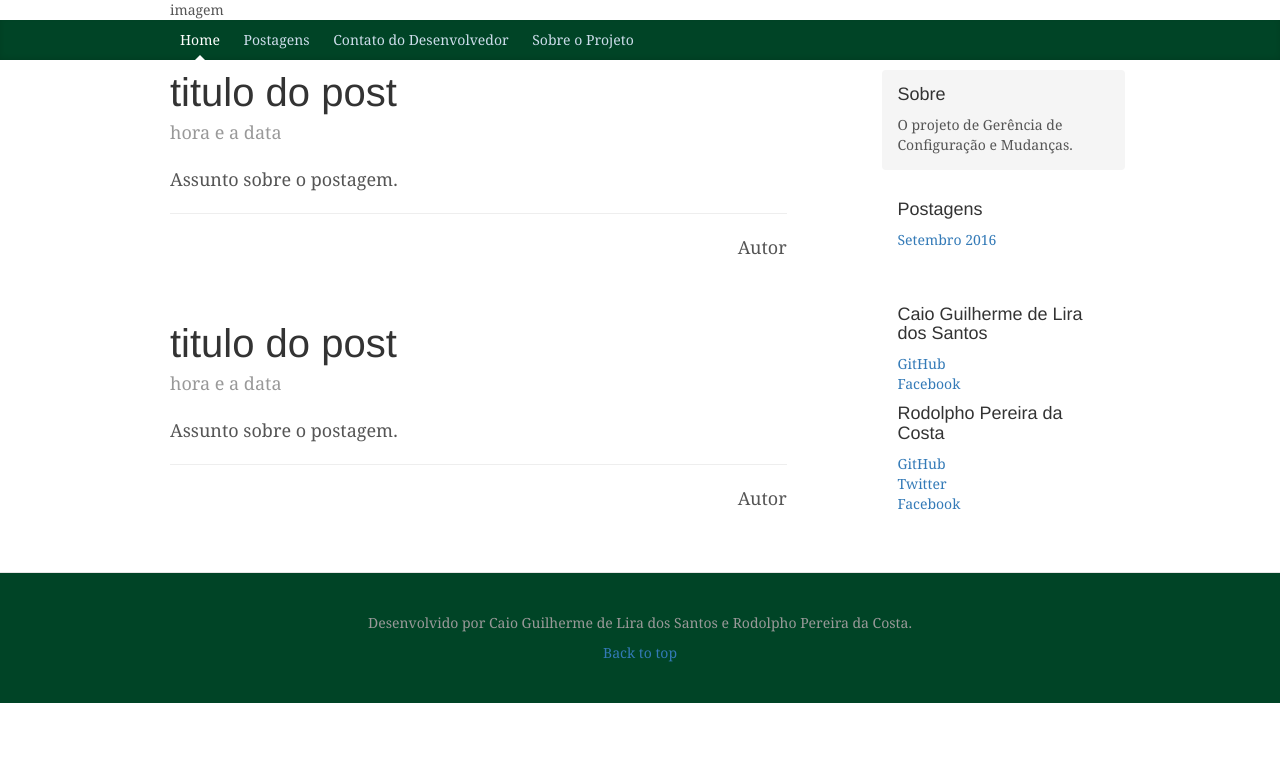
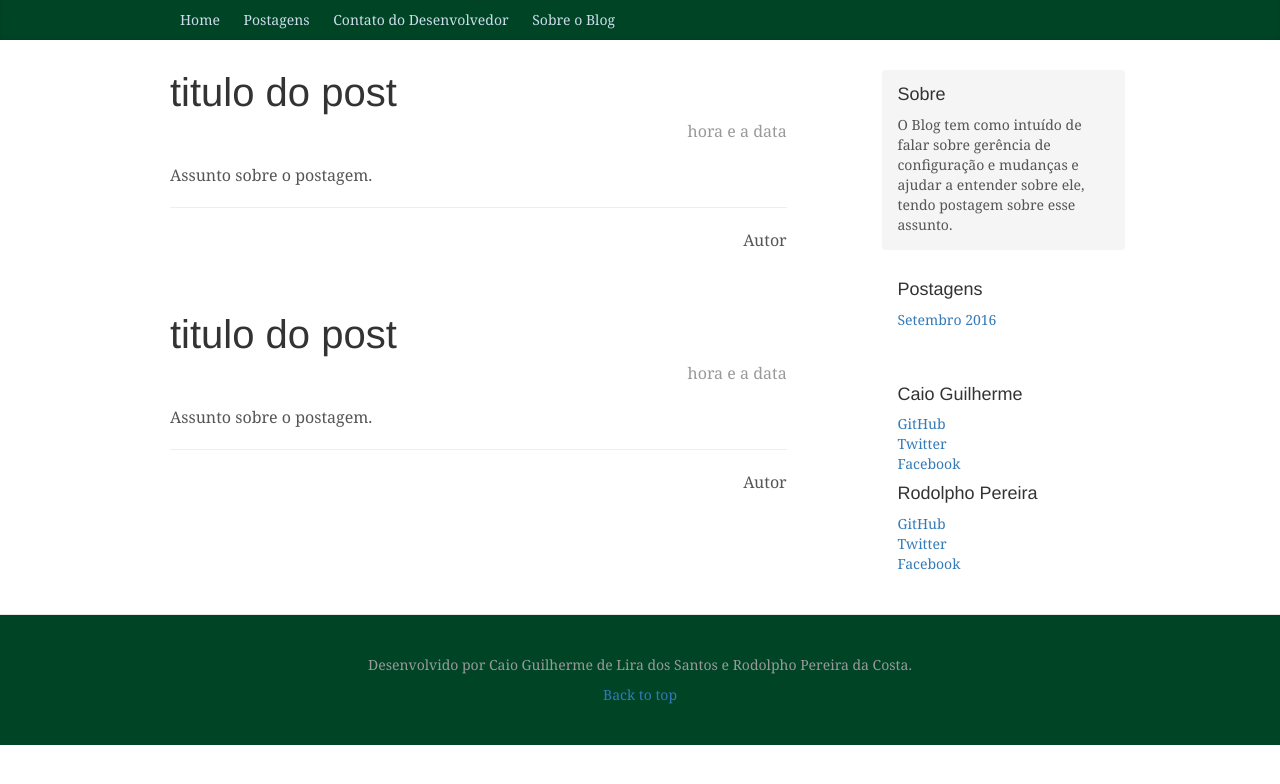
Before and after one commit to rodolphomais/site, a plain HTML site: page index.html in a window 1280 px wide. Drawn offline with nearby package versions, Linux system fonts and the light colour scheme.

Commit message:
Alterações no index e blog.css

```diff
--- a/blog.css
+++ b/blog.css
@@ -52,7 +52,7 @@ h6, .h6 {
 	border-left: 5px solid transparent;
 }
 .centro {
-	font-size: 18px;
+	font-size: 16px;
 	line-height: 1.5;
 }
 .sidebar-module {
@@ -89,6 +89,7 @@ h6, .h6 {
 .hora-data {
 	margin-bottom: 20px;
 	color: rgb(153,153,153);
+	text-align: right;
 }
 .footer {
 	padding: 40px 0;
@@ -104,8 +105,18 @@ h6, .h6 {
 }
 #autor{
 	text-align: right;
+	font-size: 16px;
+	line-height: 1.5;
 }
 #row{
 	background-color: white;
-	min-height: 10px;
+	min-height: 30px;
 }
+#sobre{
+	text-align: justify;
+	text-indent: 30px;
+	font-family: Georgia, "Times New Roman", Times, serif;
+	color: rgb(85, 85, 85);
+	font-size: 16px;
+	line-height: 1.5;
+}
--- a/index.html
+++ b/index.html
@@ -8,8 +8,8 @@
 		<meta name="author" content="">
 		<title>Blog Sobre Gerência de Configuração e Mudanças</title>
 		<link href="css/bootstrap.min.css" rel="stylesheet">
+		<link href="blog.css" rel="stylesheet">
 		<script type="text/javascript" src="js/jquery-1.12.0.min.js"></script>
-		<link href="blog.css" rel="stylesheet">
 	</head>
 	<body onload="carregar('home.html');">
 	<script>
@@ -18,16 +18,15 @@
 		}
 	</script>
 		<div class="container">
-			<div>imagem</div>
 			<div class="row" id="_conteudo"></div>
 		</div>
 		<div class="menu-principal">
 			<div class="container">
 				<nav class="nav">
-					<a class="item active" href="#" onclick="carregar('home.html');">Home</a>
+					<a class="item" href="#" onclick="carregar('home.html');">Home</a>
 					<a class="item" href="#" onclick="carregar('postagens_principal.html');">Postagens</a>
 					<a class="item" href="#" onclick="carregar('contato.html');">Contato do Desenvolvedor</a>
-					<a class="item" href="#" onclick="carregar('sobre.html');">Sobre o Projeto</a>
+					<a class="item" href="#" onclick="carregar('sobre.html');">Sobre o Blog</a>
 				</nav>
 			</div>
 		</div>
@@ -39,7 +38,7 @@
 				<div class="col-sm-3 col-sm-offset-1 blog-sidebar">
 					<div class="sidebar-module sidebar-module-inset">
 						<h4>Sobre</h4>
-						<p>O projeto de Gerência de Configuração e Mudanças.</p>
+						<p>O Blog tem como intuído de falar sobre gerência de configuração e mudanças e ajudar a entender sobre ele, tendo postagem sobre esse assunto.</p>
 					</div>
 					<div class="sidebar-module">
 						<h4>Postagens</h4>
@@ -48,12 +47,13 @@
 						</ol>
 					</div>
 					<div class="sidebar-module">
-						<h4>Caio Guilherme de Lira dos Santos</h4>
+						<h4>Caio Guilherme</h4>
 							<ol class="list-unstyled">
 								<li><a href="https://github.com/caioguilherme10" target="_blank">GitHub</a></li>
+								<li><a href="https://twitter.com/KaiSPN" target="_blank">Twitter</a></li>
 								<li><a href="https://www.facebook.com/caioguilherme.santos" target="_blank">Facebook</a></li>
 							</ol>
-						<h4>Rodolpho Pereira da Costa</h4>
+						<h4>Rodolpho Pereira</h4>
 						<ol class="list-unstyled">
 							<li><a href="https://github.com/rodolphomais" target="_blank">GitHub</a></li>
 							<li><a href="https://twitter.com/rodolphomais" target="_blank">Twitter</a></li>
```
